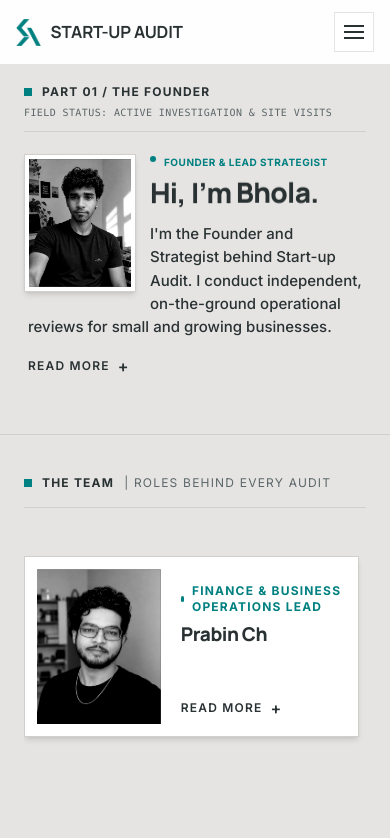
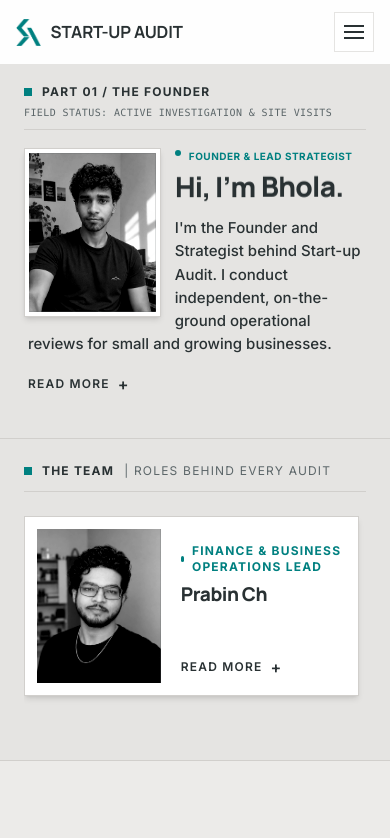
Before and after one commit to bibhuprasad-cyber/start-up-audit-website, a plain HTML site: page about.html in a window 390 px wide. Shown: the top 838 px of the page. Drawn offline with Linux system fonts and the light colour scheme.

Commit message:
Match founder portrait and tighten team spacing

```diff
--- a/assets/css/site.css
+++ b/assets/css/site.css
@@ -509,13 +509,14 @@ main img[src*="founder-portrait"] { object-position: 50% 18%; }
 
 /* ===== About · Founder profile — phone only (<640px). Desktop/tablet untouched. ===== */
 @media (max-width: 639px) {
-  .sa-founder > div { padding-top: 20px; padding-bottom: 32px; }
-  .sa-founder > div > div:first-child { margin-bottom: 20px; padding-bottom: 12px; row-gap: 6px; }
+  .sa-founder > div { padding-top: 20px; padding-bottom: 18px; }
+  .sa-founder > div > div:first-child { align-items: flex-start; flex-direction: column; margin-bottom: 16px; padding-bottom: 10px; row-gap: 6px; }
+  .sa-founder > div > div:first-child > div:first-child { flex-wrap: nowrap; }
   .sa-founder > div > div:first-child .font-mono { font-size: 10px; letter-spacing: .04em; }
   /* grid -> flowing block so text wraps around the floated portrait */
   .sa-founder .grid.grid-cols-12 { display: flow-root; }
   .sa-founder .grid.grid-cols-12 > div:has([data-portrait]) {
-    float: left; width: 112px; margin: 2px 14px 6px 0;
+    float: left; width: min(142px, 40%); margin: 2px 14px 6px 0;
   }
   .sa-founder [data-portrait] { aspect-ratio: 4 / 5; }
   .sa-founder .grid.grid-cols-12 > div:last-child, .sa-founder .grid.grid-cols-12 > div:has([data-portrait]) > div { padding: 4px; }
@@ -531,6 +532,11 @@ main img[src*="founder-portrait"] { object-position: 50% 18%; }
   .sa-founder .divide-y > div { padding: 10px 14px; gap: 4px; }
   .sa-founder .divide-y span.font-bold { min-width: 0; font-size: 11px; }
   .sa-founder .divide-y p { font-size: 13px; line-height: 1.45; }
+
+  /* Bring the team cards closer to the founder profile without changing their size. */
+  .sa-team-section > div { padding-top: 24px; padding-bottom: 40px; }
+  .sa-team-section > div > div:first-child { margin-bottom: 24px; padding-bottom: 12px; }
+  .sa-team-grid { scroll-behavior: smooth; }
 }
 
 /* Consistent phone typography and section rhythm for the homepage only. */
```
